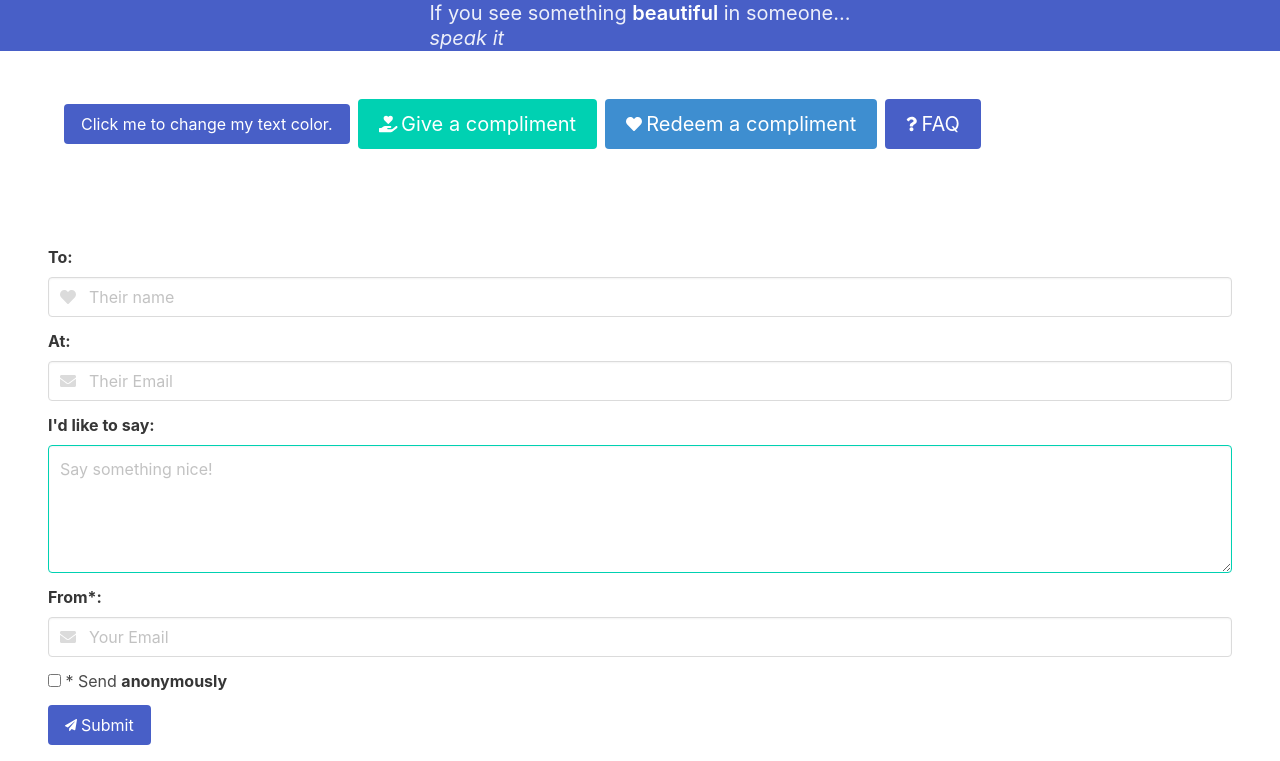
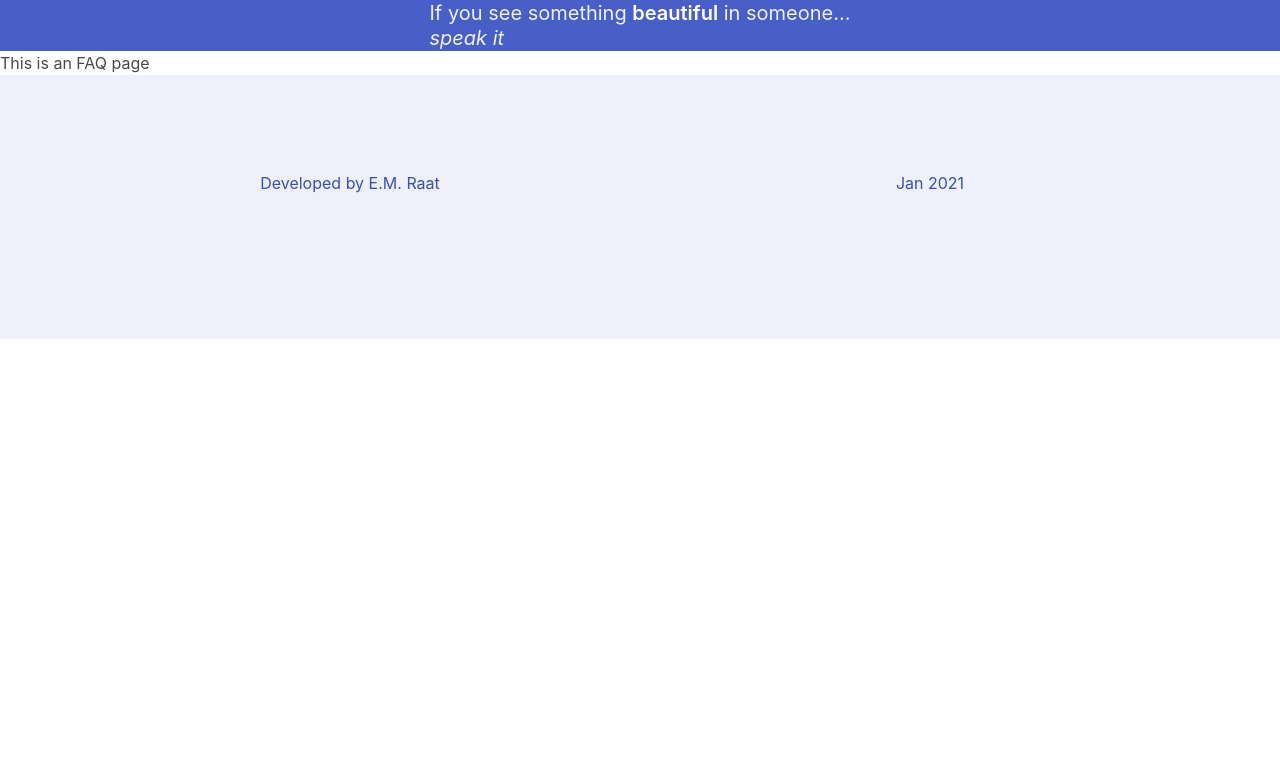
Before and after one commit to emmaraat/complitou, a website: page public/faqpage.html in a window 1280 px wide. Shown: the part 39-800 px from the top of the page. Drawn offline with nearby package versions, Linux system fonts and the light colour scheme.

Commit message:
faq static subdomain
added static subdomain for faq

```diff
--- a/package.json
+++ b/package.json
@@ -25,6 +25,7 @@
     "http-errors": "^2.0.0",
     "morgan": "^1.10.0",
     "mysql": "^2.18.1",
+    "url": "^0.11.0",
     "uuidv4": "^6.2.12"
   },
   "devDependencies": {
--- a/public/faqpage.html
+++ b/public/faqpage.html
@@ -36,93 +36,7 @@ max-width: 100%;
 
   </section>
 
-    <section id="mainpage" class="section">
-    <div class="container">
-		<div class="buttons">
-		  <button class="button is-link" id="demo" onclick="myFunction()">Click me to change my text color.</button>
-
-			<a class="button is-primary is-medium">
-			<i class="fas fa-hand-holding-heart pr-1"></i>Give a compliment</a>
-			<a class="button is-info is-medium">
-			<i class="fas fa-heart pr-1"></i> Redeem a compliment</a>
-			<a class="button is-medium is-link">
-			<i class="fas fa-question pr-1"></i> FAQ</a>
-		</div>
-	</div>
-    </div>
-  </section>
-
-	<section id="inputcompliment" class="section">
-	  <form id="complimentForm" accept-charset="utf-8" target="diagonaliFrame" method="post" action="/email">
-		<div class="field">
-	<label class="label">To:</label>
-	<div class="control has-icons-left
-	has-icons-right">
-		<input id="theirName" class="input" type="text"
-		placeholder="Their name">			<span class="icon is-small
-			is-left">
-				<i class="fas fa-heart"></i>
-			</span>
-	</div></div>
-	<div class="field">
-	<label class="label">At:</label>
-	<div class="control has-icons-left
-	has-icons-right">
-		<input id="theirEmail" class="input" type="email"
-		placeholder="Their Email">
-			<span class="icon is-small
-			is-left">
-				<i class="fas fa-envelope"></i>
-			</span>
-	</div></div>
-
-		<div class="field">
-		<label class="label">I'd like to say:</label>
-		<textarea id="complimentContent" class="textarea is-primary" placeholder="Say something nice!"></textarea>
-		</div>
-		<div class="field">
-			<label class="label">From*:</label>
-	<div id="theiremailDiv" class="control has-icons-left
-	has-icons-right">
-		<input id="yourEmail" class="input" type="email"
-		placeholder="Your Email">
-			<span class="icon is-small
-			is-left">
-				<i class="fas fa-envelope"></i>
-			</span>
-	</div></div>
-<div class="field"><label class="checkbox">
-  <input type="checkbox">
-  * Send <strong>anonymously<strong>
-</label></div>
-
-<div class="field is-grouped">
-  <div class="control">
-    <button class="button is-link" onclick="submitCompliment()" name="submitCompliment2server" value="submitC"> <i class="fas fa-paper-plane pr-1"></i>Submit</button>
-	</form>
-  </div>
-  </div>
-	</section>
-
-
-      <section id="complimentmessage" class="section">
-    <div class="container">
-	  <article class="message is-info">
-	  <div class="message-header">
-		<p>Dear Name</p>
-	  </div>
-	  <div class="message-body" id="myCompliment">
-		Lorem ipsum dolor sit amet, consectetur adipiscing elit. <strong>Pellentesque risus mi</strong>, tempus quis placerat ut, porta nec nulla. Vestibulum rhoncus ac ex sit amet fringilla. Nullam gravida purus diam, et dictum <a>felis venenatis</a> efficitur. Aenean ac <em>eleifend lacus</em>, in mollis lectus. Donec sodales, arcu et sollicitudin porttitor, tortor urna tempor ligula, id porttitor mi magna a neque. Donec dui urna, vehicula et sem eget, facilisis sodales sem.
-	  </div>
-	   <div class="message-body is-info-light">
-		<p>Xoxo Name</p>
-	  </div>
-	</article>
-    </div>
-  </section>
-
-  <iframe name="diagonaliFrame" style="display:none;"><meta http-equiv="Content-type" content="text/html;charset=UTF-8"></iframe>
-
+  <p>This is an FAQ page</p>
 	<section class="section has-background-link-light">
 	  <footer class="footer has-background-link-light">
 		<div class="columns has-text-centered">
```
Also changed, not shown: app.js (+17 -1 lines), routes/router.js (+2 -9 lines), 1 other file.
